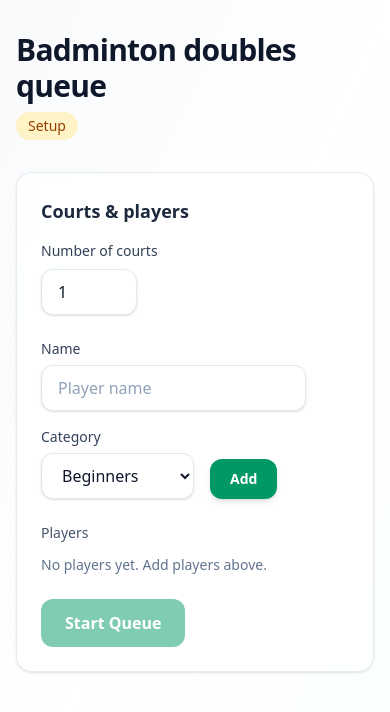
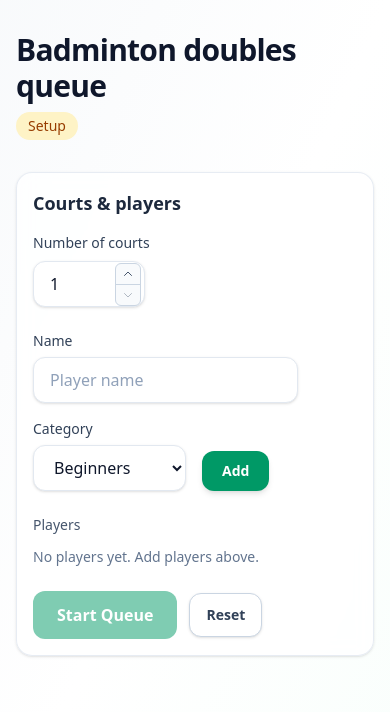
Before and after one commit to bmarangelo1-mb/badminton-queuing-app, a React (Vite) app: page / in a window 390 px wide. Shown: the top 712 px of the page. Built offline with nearby package versions, Linux system fonts and the light colour scheme.

Commit message:
Fix mobile

```diff
--- a/src/App.jsx
+++ b/src/App.jsx
@@ -204,6 +204,18 @@ function reducer(state, action) {
       };
     }
 
+    case 'RESET_SETUP': {
+      if (state.phase !== 'setup') return state;
+      return {
+        ...state,
+        courts: 1,
+        players: [],
+        queue: [],
+        matches: [],
+        removedPlayers: [],
+      };
+    }
+
     case 'END_QUEUE': {
       // Reset to initial state
       window.__nextPlayerId = 1;
@@ -234,6 +246,7 @@ export default function App() {
   const [showEndQueueSummary, setShowEndQueueSummary] = useState(false);
   const [showManualMatchMaker, setShowManualMatchMaker] = useState(false);
   const [confirmCancelMatchId, setConfirmCancelMatchId] = useState(null);
+  const [setupResetKey, setSetupResetKey] = useState(0);
 
   const playingIds = useMemo(() => {
     const set = new Set();
@@ -325,6 +338,12 @@ export default function App() {
     setShowEndQueueSummary(false);
   }, []);
 
+  const resetSetup = useCallback(() => {
+    if (phase !== 'setup') return;
+    dispatch({ type: 'RESET_SETUP' });
+    setSetupResetKey((k) => k + 1);
+  }, [phase]);
+
   // Save state to localStorage whenever it changes
   useEffect(() => {
     try {
@@ -374,18 +393,20 @@ export default function App() {
 
         {phase === 'setup' && (
           <>
-            <section className="mb-8 rounded-2xl border border-slate-200/80 bg-white/80 p-6 shadow-sm backdrop-blur">
+            <section className="mb-8 rounded-2xl border border-slate-200/80 bg-white/80 p-4 shadow-sm backdrop-blur sm:p-6">
               <h2 className="mb-4 text-lg font-semibold text-slate-800">
                 Courts & players
               </h2>
-              <div className="mb-6 flex flex-wrap items-end gap-6">
+              <div className="mb-6 flex flex-wrap items-end gap-4 sm:gap-6">
+                <div className="w-full min-w-0 sm:w-auto">
                   <CourtConfig
                     courts={courts}
                     onCourtsChange={setCourts}
                     disabled={false}
                   />
                 </div>
-              <PlayerInput onAdd={addPlayer} />
+              </div>
+              <PlayerInput key={setupResetKey} onAdd={addPlayer} />
               <div className="mt-6">
                 <h3 className="mb-3 text-sm font-medium text-slate-600">
                   Players
@@ -395,14 +416,23 @@ export default function App() {
                   onRemove={removePlayer}
                 />
               </div>
-              <div className="mt-6">
+              <div className="mt-6 flex flex-col gap-3 sm:flex-row sm:flex-wrap sm:items-center">
+                <div className="flex flex-wrap items-center gap-3">
                   <StartQueueButton
                     playerCount={players.length}
                     onStart={startQueue}
                     disabled={false}
                   />
+                  <button
+                    type="button"
+                    onClick={resetSetup}
+                    className="min-h-[44px] rounded-xl border border-slate-300 bg-white px-4 py-2.5 text-sm font-semibold text-slate-700 shadow-sm transition hover:bg-slate-50 focus:outline-none focus:ring-2 focus:ring-slate-500 focus:ring-offset-2"
+                  >
+                    Reset
+                  </button>
+                </div>
                 {players.length > 0 && players.length < 4 && (
-                  <p className="mt-2 text-sm text-amber-600">
+                  <p className="text-sm text-amber-600">
                     Add at least 4 players to start.
                   </p>
                 )}
@@ -413,18 +443,20 @@ export default function App() {
 
         {phase === 'active' && (
           <>
-            <section className="mb-8 rounded-2xl border border-slate-200/80 bg-white/80 p-6 shadow-sm backdrop-blur">
-              <div className="mb-4 flex flex-wrap items-center justify-between gap-4">
+            <section className="mb-8 rounded-2xl border border-slate-200/80 bg-white/80 p-4 shadow-sm backdrop-blur sm:p-6">
+              <div className="mb-4">
                 <h2 className="text-lg font-semibold text-slate-800">
                   Configuration
                 </h2>
               </div>
-              <div className="flex flex-wrap items-end gap-6">
+              <div className="flex flex-wrap items-end gap-4 sm:gap-6">
+                <div className="w-full min-w-0 sm:w-auto">
                   <CourtConfig
                     courts={courts}
                     onCourtsChange={setCourts}
                     disabled={false}
                   />
+                </div>
                 {matches.length > 0 && (
                   <p className="text-xs text-slate-500">
                     Minimum: {matches.length} court{matches.length !== 1 ? 's' : ''} (active matches)
@@ -463,16 +495,16 @@ export default function App() {
               />
             </section>
 
-            <section className="mb-8 rounded-2xl border border-slate-200/80 bg-white/80 p-6 shadow-sm backdrop-blur">
-              <div className="mb-4 flex flex-wrap items-center justify-between gap-4">
+            <section className="mb-8 rounded-2xl border border-slate-200/80 bg-white/80 p-4 shadow-sm backdrop-blur sm:p-6">
+              <div className="mb-4 flex flex-col gap-3 sm:flex-row sm:flex-wrap sm:items-center sm:justify-between">
                 <h2 className="text-lg font-semibold text-slate-800">
                   Matches
                 </h2>
-                <div className="flex flex-wrap items-center gap-3">
+                <div className="flex flex-wrap items-center gap-2 sm:gap-3">
                   <button
                     type="button"
                     onClick={() => setShowManualMatchMaker(true)}
-                    className="rounded-xl border border-slate-300 bg-white px-4 py-2 text-sm font-semibold text-slate-700 transition hover:bg-slate-50 focus:outline-none focus:ring-2 focus:ring-slate-500 focus:ring-offset-2"
+                    className="min-h-[44px] flex-1 rounded-xl border border-slate-300 bg-white px-4 py-2 text-sm font-semibold text-slate-700 transition hover:bg-slate-50 focus:outline-none focus:ring-2 focus:ring-slate-500 focus:ring-offset-2 sm:flex-none"
                   >
                     Manual Match
                   </button>
--- a/src/components/CourtConfig.jsx
+++ b/src/components/CourtConfig.jsx
@@ -1,22 +1,83 @@
 export default function CourtConfig({ courts, onCourtsChange, disabled }) {
+  const handleIncrement = () => {
+    if (disabled) return;
+    const newValue = Math.min(10, courts + 1);
+    onCourtsChange(newValue);
+  };
+
+  const handleDecrement = () => {
+    if (disabled) return;
+    const newValue = Math.max(1, courts - 1);
+    onCourtsChange(newValue);
+  };
+
   return (
-    <div className="flex flex-col gap-2">
+    <div className="flex min-w-0 flex-col gap-2">
       <label htmlFor="courts" className="text-sm font-medium text-slate-700">
         Number of courts
       </label>
+      <div className="relative inline-flex w-full min-w-[100px] max-w-[7rem] items-center">
         <input
           id="courts"
           type="number"
           min={1}
           max={10}
+          step={1}
           value={courts}
           onChange={(e) => {
-          const v = parseInt(e.target.value, 10);
-          if (!Number.isNaN(v) && v >= 1 && v <= 10) onCourtsChange(v);
+            const val = e.target.value;
+            // Handle empty string - allow it temporarily
+            if (val === '') {
+              return;
+            }
+            const v = Number(val);
+            // Update if valid number within range
+            if (!Number.isNaN(v)) {
+              // Clamp to valid range
+              const clamped = Math.max(1, Math.min(10, v));
+              onCourtsChange(clamped);
+            }
+          }}
+          onBlur={(e) => {
+            // Ensure value is valid on blur
+            const val = e.target.value;
+            const v = Number(val);
+            if (val === '' || Number.isNaN(v) || v < 1 || v > 10) {
+              // Reset to current valid value
+              e.target.value = String(courts);
+            }
           }}
           disabled={disabled}
-        className="w-24 rounded-xl border border-slate-200 bg-white px-4 py-2.5 text-slate-900 shadow-sm transition focus:border-emerald-500 focus:outline-none focus:ring-2 focus:ring-emerald-500/20 disabled:opacity-60"
+          inputMode="numeric"
+          autoComplete="off"
+          className="court-number-input min-h-[44px] w-full touch-manipulation rounded-xl border border-slate-200 bg-white px-4 py-2.5 pr-12 text-base text-slate-900 shadow-sm transition focus:border-emerald-500 focus:outline-none focus:ring-2 focus:ring-emerald-500/20 disabled:opacity-60"
         />
+        <div className="absolute right-1 flex flex-col overflow-hidden rounded-md border border-slate-300 bg-slate-50">
+          <button
+            type="button"
+            onClick={handleIncrement}
+            disabled={disabled || courts >= 10}
+            className="flex h-5 w-6 items-center justify-center text-slate-600 transition hover:bg-slate-100 disabled:cursor-not-allowed disabled:opacity-40"
+            aria-label="Increment"
+          >
+            <svg className="h-3 w-3" fill="none" stroke="currentColor" viewBox="0 0 24 24">
+              <path strokeLinecap="round" strokeLinejoin="round" strokeWidth={2} d="M5 15l7-7 7 7" />
+            </svg>
+          </button>
+          <div className="h-px bg-slate-300" />
+          <button
+            type="button"
+            onClick={handleDecrement}
+            disabled={disabled || courts <= 1}
+            className="flex h-5 w-6 items-center justify-center text-slate-600 transition hover:bg-slate-100 disabled:cursor-not-allowed disabled:opacity-40"
+            aria-label="Decrement"
+          >
+            <svg className="h-3 w-3" fill="none" stroke="currentColor" viewBox="0 0 24 24">
+              <path strokeLinecap="round" strokeLinejoin="round" strokeWidth={2} d="M19 9l-7 7-7-7" />
+            </svg>
+          </button>
+        </div>
+      </div>
     </div>
   );
 }
--- a/src/components/CreateMatchButton.jsx
+++ b/src/components/CreateMatchButton.jsx
@@ -4,7 +4,7 @@ export default function CreateMatchButton({ canCreate, onCreate }) {
       type="button"
       onClick={onCreate}
       disabled={!canCreate}
-      className="rounded-xl bg-blue-600 px-5 py-2.5 text-sm font-semibold text-white shadow-md transition hover:bg-blue-500 focus:outline-none focus:ring-2 focus:ring-blue-500 focus:ring-offset-2 disabled:cursor-not-allowed disabled:opacity-50 disabled:shadow-none"
+      className="min-h-[44px] rounded-xl bg-blue-600 px-5 py-2.5 text-sm font-semibold text-white shadow-md transition hover:bg-blue-500 focus:outline-none focus:ring-2 focus:ring-blue-500 focus:ring-offset-2 disabled:cursor-not-allowed disabled:opacity-50 disabled:shadow-none"
     >
       Create next match
     </button>
--- a/src/index.css
+++ b/src/index.css
@@ -10,3 +10,16 @@ body {
   font-family: system-ui, -apple-system, BlinkMacSystemFont, "Segoe UI", Roboto, sans-serif;
   -webkit-font-smoothing: antialiased;
 }
+
+/* Hide native number input spinners – we use custom buttons */
+.court-number-input::-webkit-inner-spin-button,
+.court-number-input::-webkit-outer-spin-button {
+  -webkit-appearance: none;
+  appearance: none;
+  margin: 0;
+}
+
+.court-number-input[type="number"] {
+  -moz-appearance: textfield;
+  appearance: textfield;
+}
```
Also changed, not shown: src/components/MatchCard.jsx (+4 -4 lines). Lines whose indentation alone changed are shown as unchanged.
